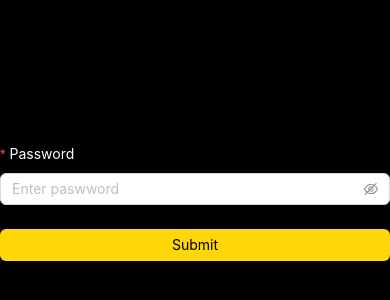
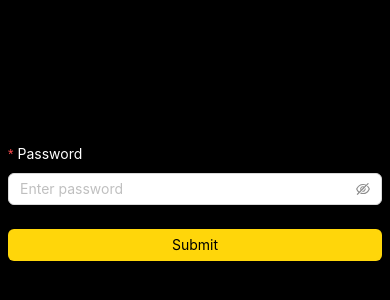
Before and after one commit to vikinclub/vikinComingSoon, a React (Vite) app: page /admin/subscribers in a window 390 px wide. Shown: the part 220-520 px from the top of the page. Built offline with nearby package versions, Linux system fonts and the light colour scheme; no server answers.

Commit message:
minor fixes

```diff
--- a/src/components/SubscribersListing.jsx
+++ b/src/components/SubscribersListing.jsx
@@ -2,6 +2,7 @@ import { collection, getDocs, query } from 'firebase/firestore';
 import React, { useEffect, useState } from 'react'
 import { firestore } from '../firebase';
 import { Button, Col, Row, Table, Tag, message } from 'antd';
+import useWindowDimensions from '../hooks/use-window-dimensions';
 
 const columns = [
   {
@@ -21,6 +22,7 @@ const columns = [
 const SubscribersListing = () => {
   const [emails, setEmails] = useState([]);
   const [loading, setLoading] = useState(false)
+  const {width} = useWindowDimensions()
 
   const fetchEmails = async () => {
     setLoading(true)
@@ -48,13 +50,13 @@ const SubscribersListing = () => {
 
   return (
     <>
-      <Row className='h-screen bg-black' justify='center' align="middle">
+      <Row className='h-screen bg-black p-2' justify='center' align="middle">
         <Col xs={24} md={18} className='space-y-8'>
-          <div className='flex justify-between'>
+          <div className='md:flex md:justify-between'>
             <h1 className='text-primary text-lg md:text-xl lg:text-2xl'>Subscribers Listing</h1>
-            <div className='space-x-4'>
-              <Button type="primary" className="bg-primary hover:!bg-yellow-600 text-black" onClick={fetchEmails}>Refresh</Button>
-              <Tag className='text-white text-base'>Total Subscribers: {emails.length}</Tag>
+            <div className='space-x-4 mt-8 md:mt-0'>
+              <Button size={width > 768 ? "middle" : "small"} type="primary" className="bg-primary hover:!bg-yellow-600 text-black" onClick={fetchEmails}>Refresh</Button>
+              <Tag className='text-white text-sm md:text-base'>Total Subscribers: {emails.length}</Tag>
             </div>
           </div>
           <Table columns={columns} dataSource={emails} loading={loading} pagination={false} scroll={{ y: 300 }} />
--- a/src/routes/ProtectedRoute.jsx
+++ b/src/routes/ProtectedRoute.jsx
@@ -18,7 +18,7 @@ const ProtectedRoute = ({ component: Component, password }) => {
     } else {
         return (
             <>
-                <Row className='h-screen bg-black' justify="center" align="middle">
+                <Row className='h-screen bg-black p-2' justify="center" align="middle">
                     <Col xs={24} md={12}>
                         <Form
                             name='routeValidator'
@@ -37,7 +37,7 @@ const ProtectedRoute = ({ component: Component, password }) => {
                                     },
                                 ]}
                             >
-                                <Input.Password placeholder='Enter paswword' allowClear />
+                                <Input.Password placeholder='Enter password' allowClear />
                             </Form.Item>
                             <Button className='w-full bg-primary hover:!bg-yellow-600 text-black' type='primary' htmlType='submit'>Submit</Button>
                         </Form>
```
